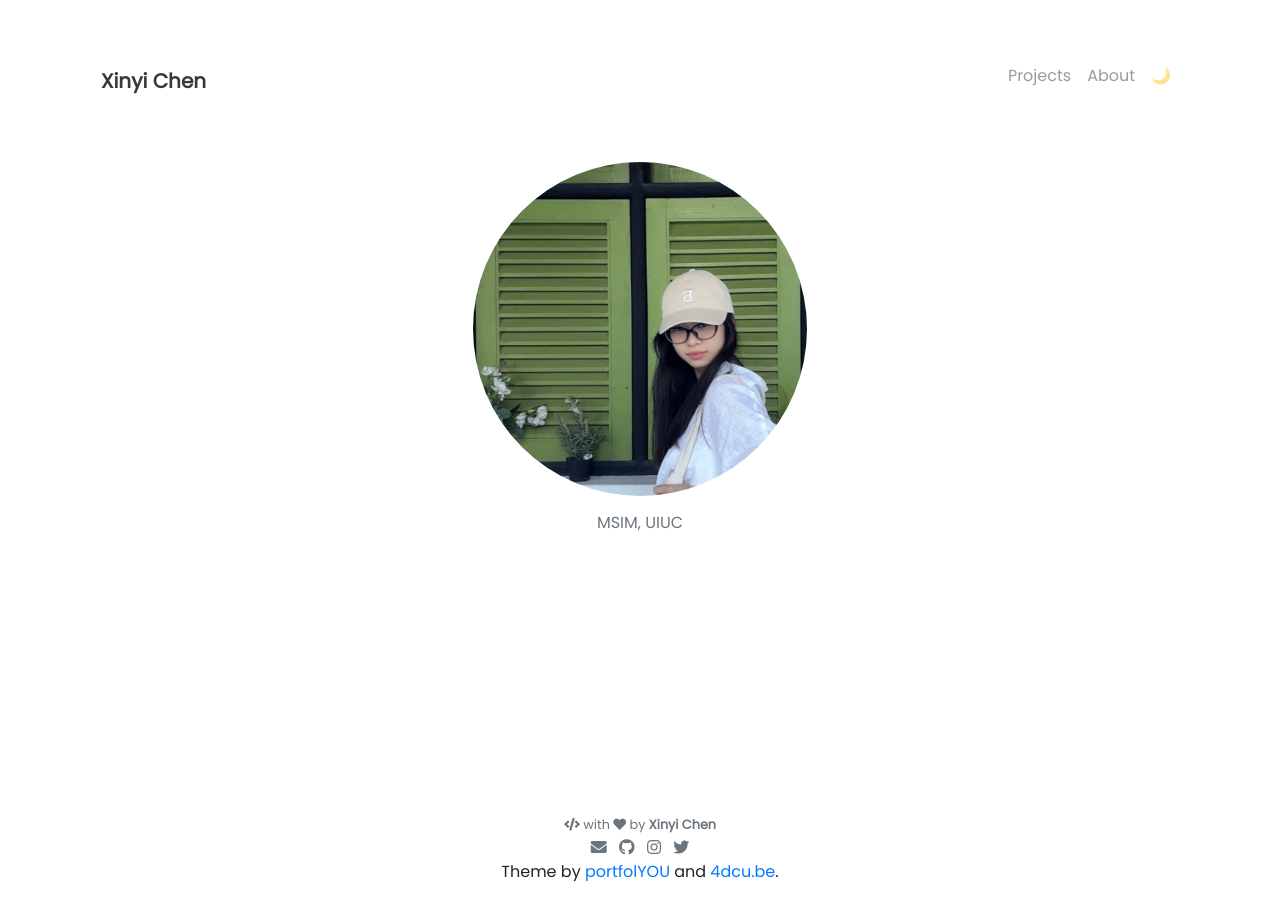
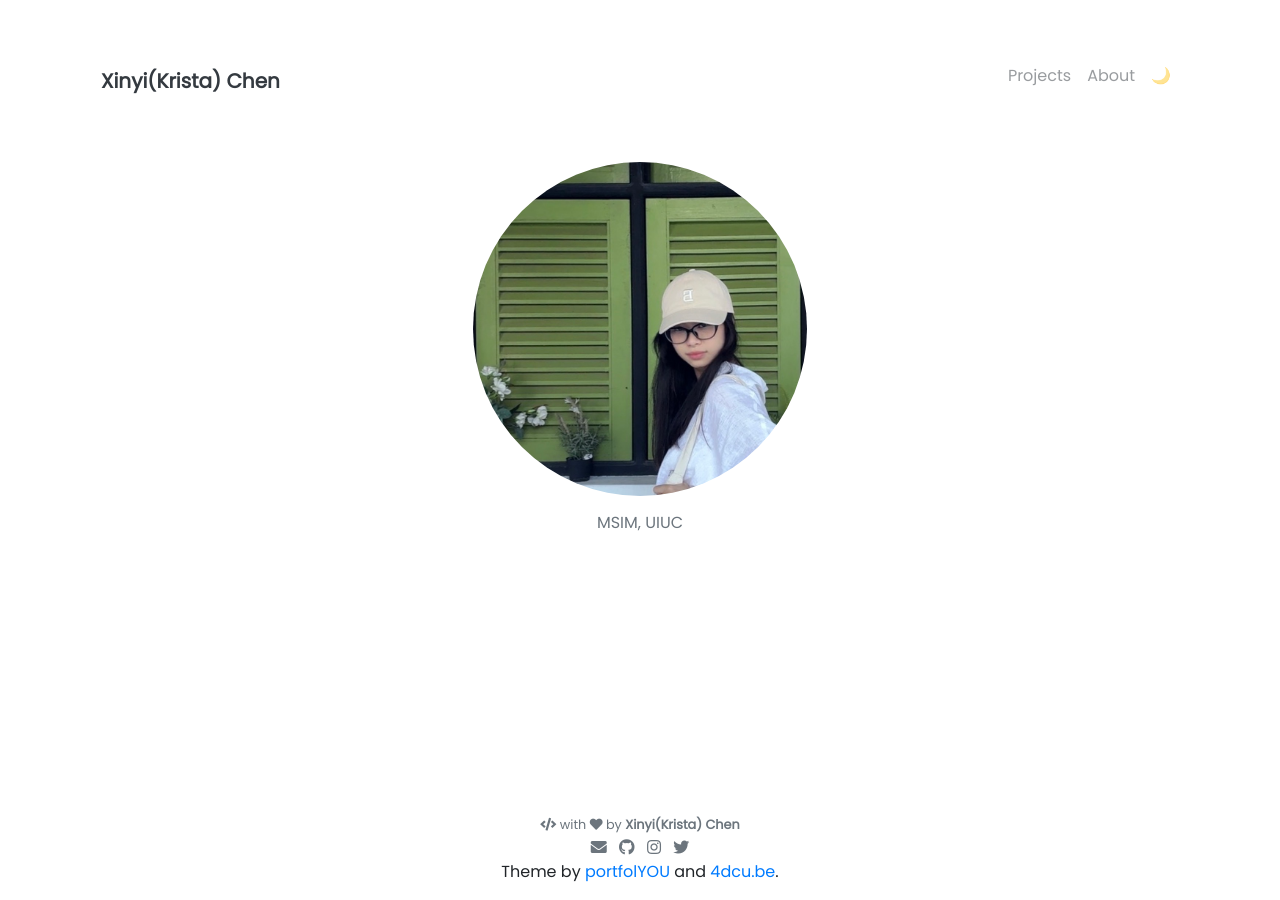
Before and after one commit to xinyiC11/xinyiC11.github.io, a Jekyll site: the page built from pages/index.md, in a window 1280 px wide. Built offline with Jekyll 4.4.1, drawn with Linux system fonts in a browser that asks for light colours; nearby versions of some CDN libraries.

Commit message:
Update author name in configuration file

```diff
--- a/_config.yml
+++ b/_config.yml
@@ -5,7 +5,7 @@
 # NOTE: it looks like you need to rebuild + repush everytime you update this _config.yml file
 
 ### Site Settings ###
-title               : Xinyi Chen
+title               : Xinyi(Krista) Chen
 description         : >-
                       MSIM, UIUC
 baseurl             : ""   # Change to empty quotes if you are hosting your site at <your-username>.github.io directly,
@@ -36,7 +36,7 @@ nav_exclude:                                            # The following paths ar
 
 ### Author Info ###
 author:
-  name              : Xinyi Chen
+  name              : Xinyi(Krista) Chen
   image             : /IMG_1344.jpg
 #  behance           : your_username
 # dribbble          : your_username
```
